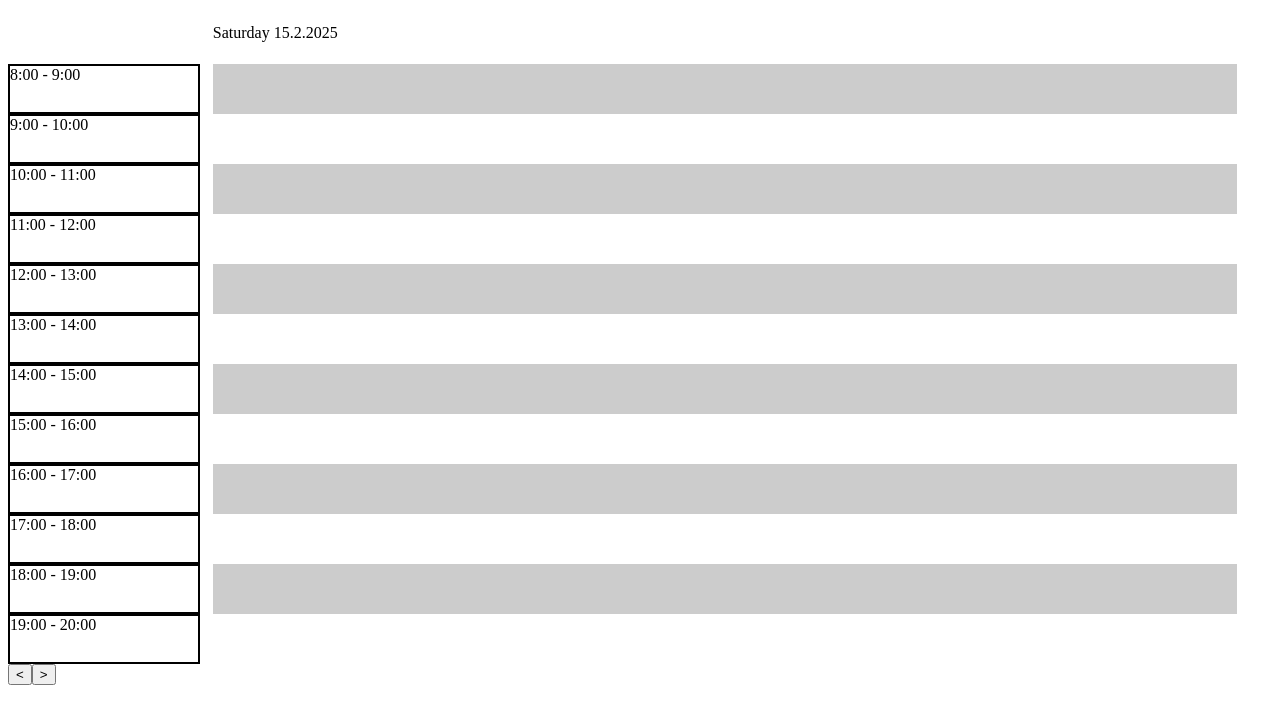
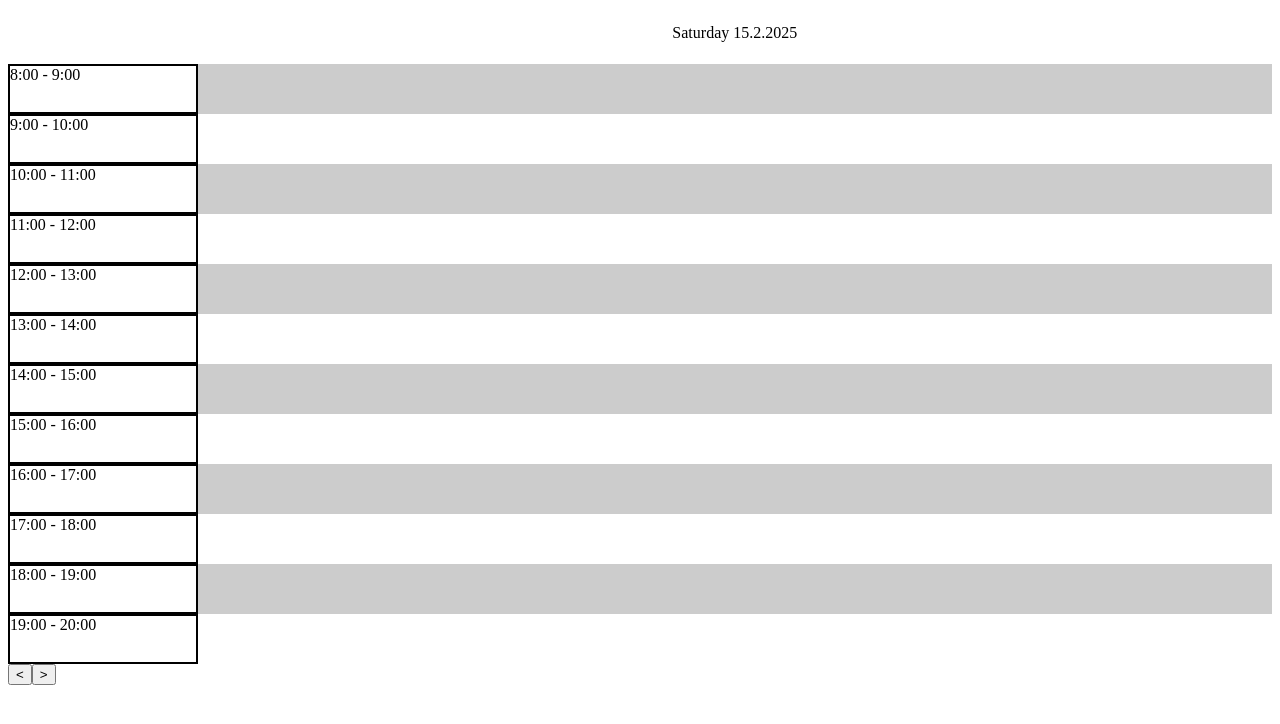
Before and after one commit to NorbertCode/plan-creator, a Next.js app: page / in a window 1280 px wide. Shown: the top 724 px of the page. Built offline with nearby package versions, Linux system fonts and the light colour scheme.

Commit message:
better page alignment

```diff
--- a/src/app/style.css
+++ b/src/app/style.css
@@ -1,21 +1,18 @@
 .content {
-    width: auto;
-    height: 5px;
+    display: flex;
     margin: auto;
 }
 .timeColumn {
     width: 15vw;
-    float: left;
     margin: 0;
 }
 
 .column {
-    width: 80vw;
-    float: left;
-    margin: 0 1vw 0 1vw;
+    width: 85vw;
 }
 
 .columnHeader {
+    text-align: center;
     height: 5vh;
 }
 
@@ -44,7 +41,3 @@
     margin: 0;
     padding: 0;
 }
-
-.controls {
-    clear: both;
-}
```
